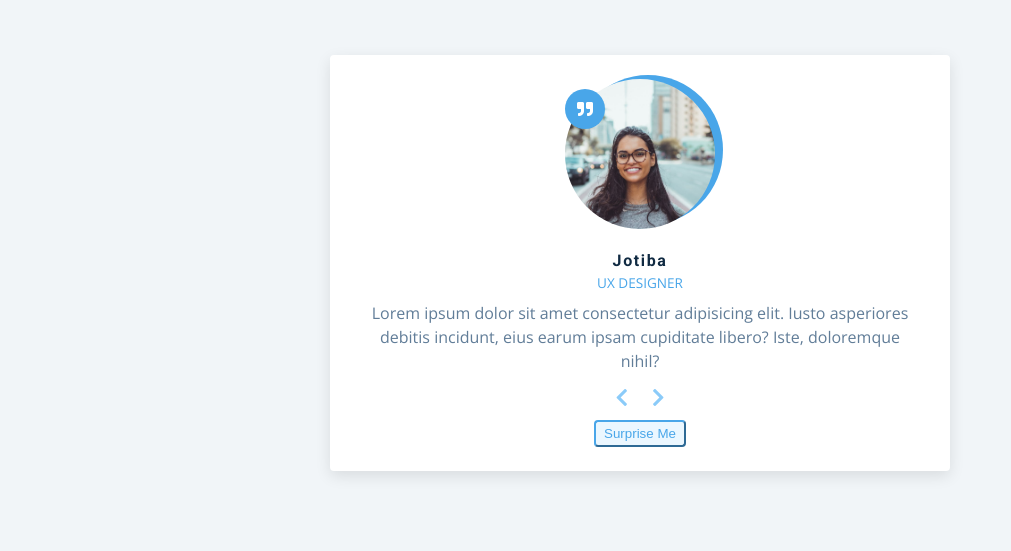
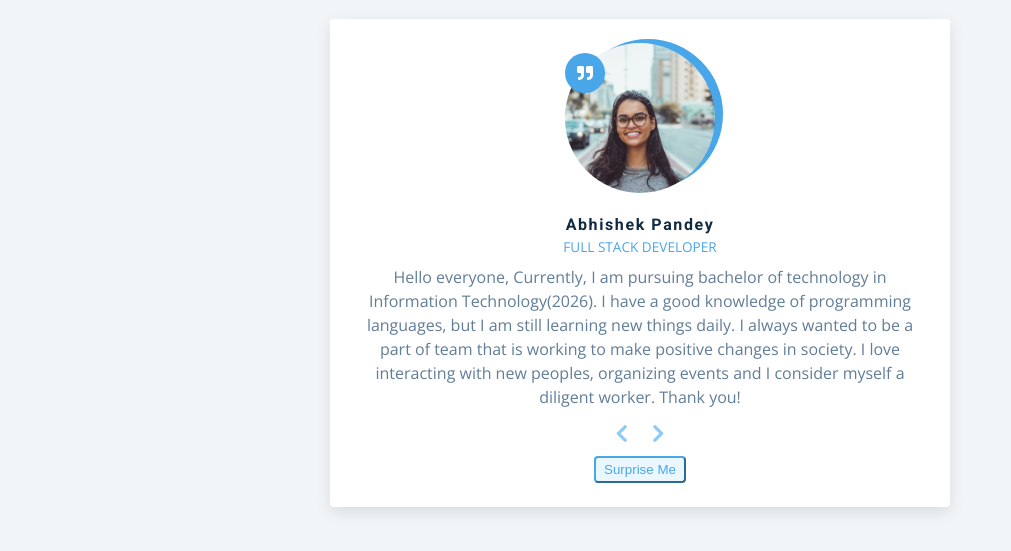
Before and after one commit to fThAbhishek-Pandey/Review-me, a plain HTML site: page index.html in a window 1280 px wide. Shown: the part 249-800 px from the top of the page, without its empty margins (0-1011 px from the left). Drawn offline with nearby package versions, Linux system fonts and the light colour scheme.

Commit message:
Update index.html

```diff
--- a/index.html
+++ b/index.html
@@ -27,12 +27,12 @@
           <div class="img-container">
             <img src="person-1.jpeg" id="person-img" alt="" />
           </div>
-          <h4 id="author">Jotiba</h4>
-          <p id="job">ux designer</p>
+          <h4 id="author">Abhishek Pandey</h4>
+          <p id="job">Full Stack Developer</p>
           <p id="info">
-            Lorem ipsum dolor sit amet consectetur adipisicing elit. Iusto
-            asperiores debitis incidunt, eius earum ipsam cupiditate libero?
-            Iste, doloremque nihil?
+           Hello everyone, Currently, I am pursuing bachelor of technology in Information Technology(2026). I have a good knowledge of programming languages, but I am still learning new things daily. I always wanted to be a part of team that is working to make positive changes in society. I love interacting with new peoples, organizing events and I consider myself a diligent worker.
+
+Thank you!
           </p>
           <!-- prev next buttons-->
           <div class="button-container">
```
